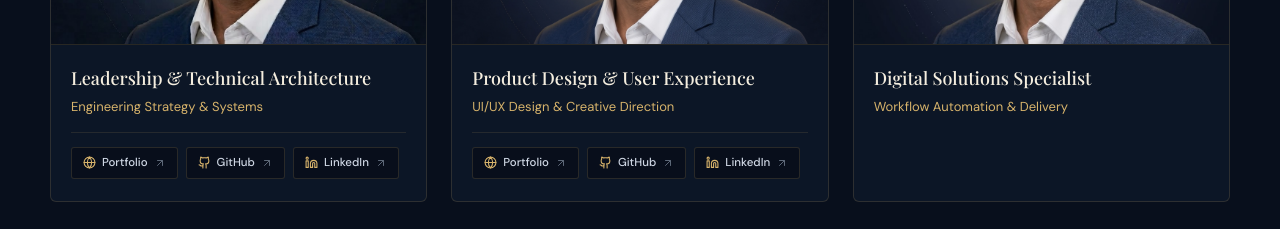
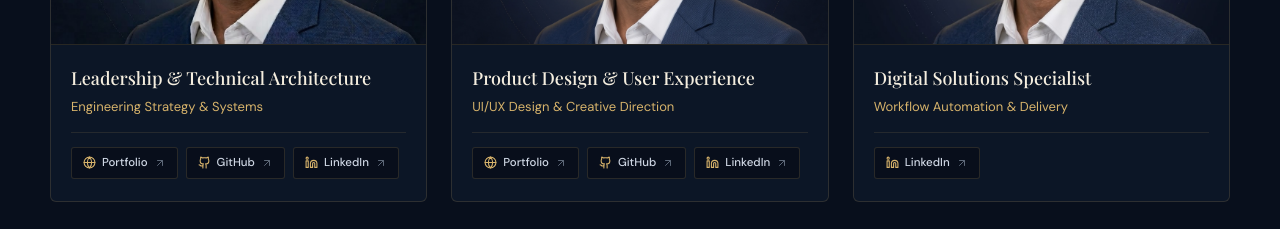
Before and after one commit to Jxgxn-007/njex-digitalsolutions, a React (Vite) app in the folder frontend/: page / in a window 1280 px wide. Shown: the part 3920-4149 px from the top of the page. Built offline with nearby package versions, Linux system fonts and the light colour scheme.

Commit message:
Add LinkedIn link to team member 3

```diff
--- a/frontend/src/teamData.ts
+++ b/frontend/src/teamData.ts
@@ -44,5 +44,8 @@ export const teamMembers: TeamMember[] = [
     role: 'Digital Solutions Specialist',
     area: 'Workflow Automation & Delivery',
     photoUrl: member3Photo,
+    socials: {
+      linkedin: 'https://www.linkedin.com/in/sundara-moorthy-162978322/',
+    },
   },
 ];
```
